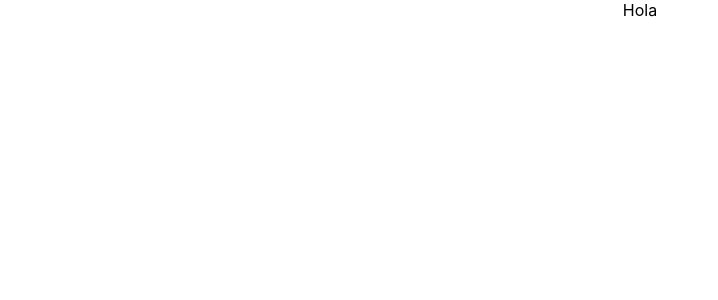
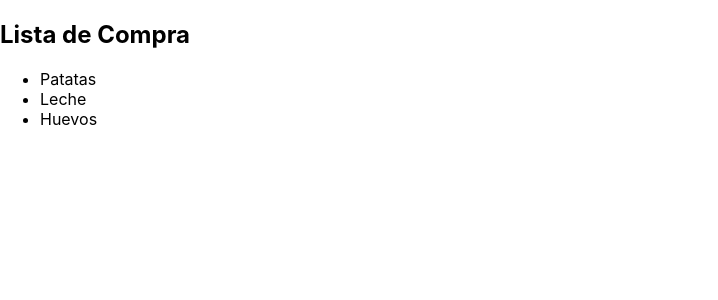
Before and after one commit to GustavoArdaya/shopping_list, a React (Create React App) app: page / in a window 1280 px wide. Shown: the top 300 px of the page, without its empty margins (0-718 px from the left). Built offline with nearby package versions, Linux system fonts and the light colour scheme.

Commit message:
added itemlist content to app

```diff
--- a/src/App.js
+++ b/src/App.js
@@ -1,7 +1,12 @@
 import './App.css';
+import ItemList from './Componentes/ItemList';
+
 
 function App() {
-  return <div className='App'>Hola</div>;
-}
+  return (
+  <>
+    <ItemList />
+  </>
+)}
 
 export default App;
--- a/src/Componentes/ItemList/index.jsx
+++ b/src/Componentes/ItemList/index.jsx
@@ -1,5 +1,34 @@
 import React from 'react';
 
-export default function index() {
-  return <div>index</div>;
+let productList = [{
+  id: "1",
+  name: "Patatas",
+  isBought: false
+},
+{
+  id: "2",
+  name: "Leche",
+  isBought: true
+},
+{
+  id: "3",
+  name: "Huevos",
+  isBought: false
+},
+]
+
+export default function ItemList() {
+
+
+  return (
+  <div>
+    <h2>Lista de Compra</h2>
+    <ul> {productList.map(item=>
+      <li key={item.id}>{item.name}</li>
+      )}
+
+    </ul>
+
+
+  </div>);
 }
```
